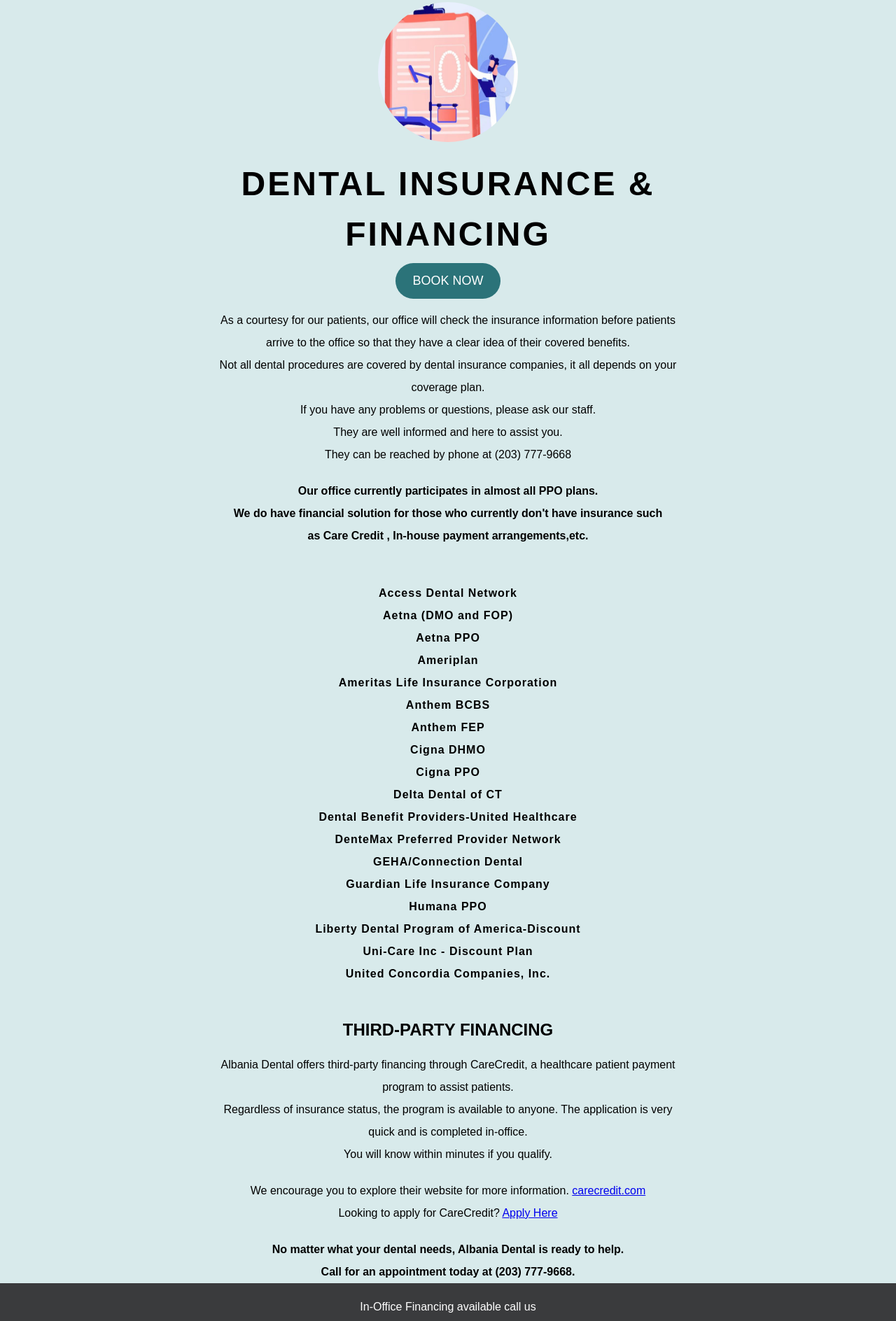
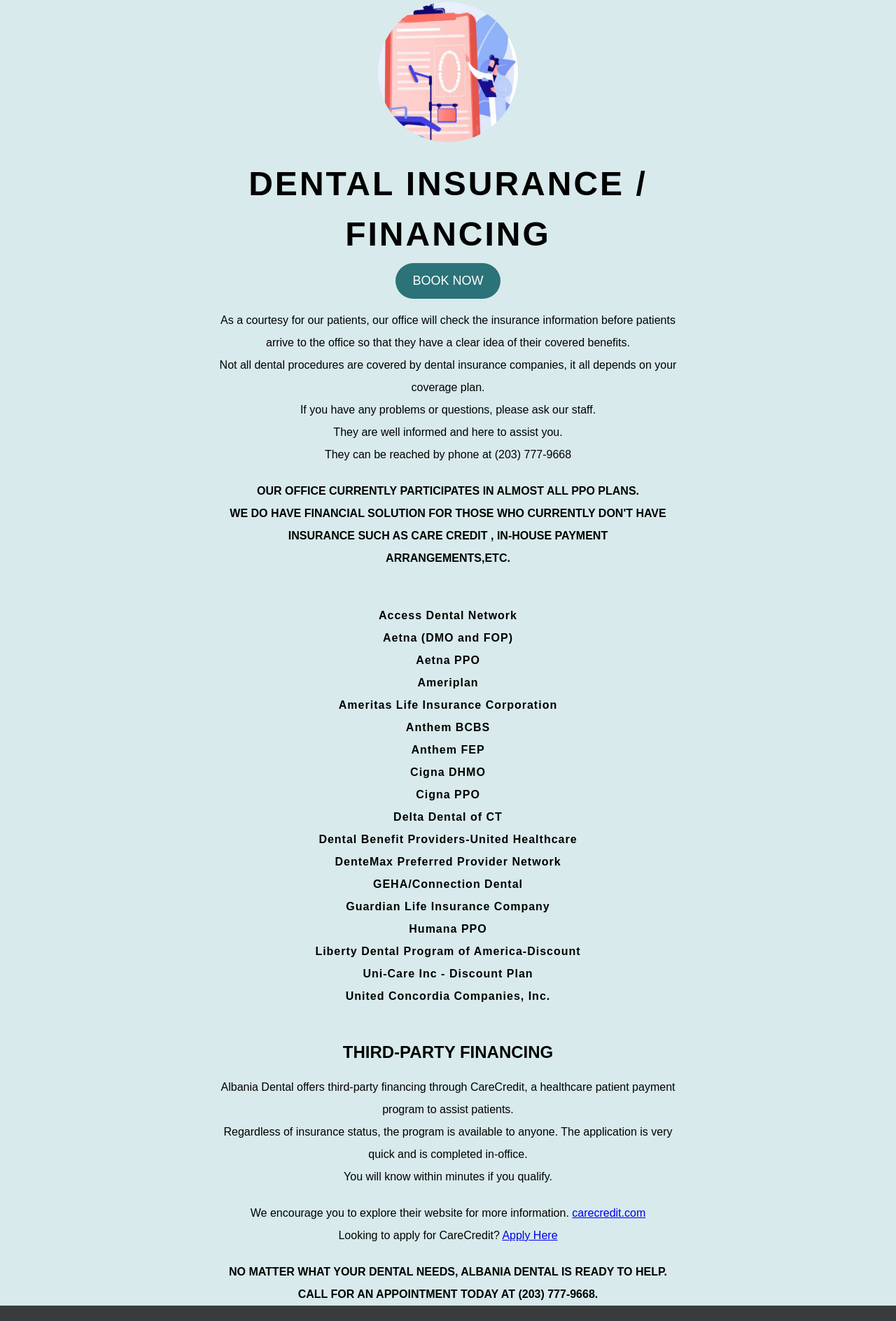
Before and after one commit to IshJimenez/IshJimenez.github.io, a plain HTML site: page insurance.html in a window 1280 px wide. Shown: the part 107-1995 px from the top of the page at 70% size. Drawn offline with Linux system fonts and the light colour scheme.

Commit message:
Changed some small changes in insur/front page

```diff
--- a/insurance.html
+++ b/insurance.html
@@ -76,7 +76,7 @@
         <!-- <a href="https://www.freepik.com/vectors/dental-clinic">Dental clinic vector created by vectorjuice - www.freepik.com</a> -->
         </div>
         <div class="insurImgTxt">
-            <h1>Dental Insurance & Financing</h1>
+            <h1>Dental Insurance / Financing</h1>
             <a href="book.html">
                 <button class="bookButtonPages">BOOK NOW</button>
             </a>
--- a/style.css
+++ b/style.css
@@ -741,6 +741,7 @@ form input, form textarea {
 .insurTxt2 {
   padding: 20px;
   font-weight: 700;
+  text-transform: uppercase;
 }
 .insur2Txt2 {
   padding: 20px;
@@ -756,6 +757,7 @@ form input, form textarea {
 }
 .insurEndP {
   font-weight: 700;
+  text-transform: uppercase;
 }
 /* --------------------------------------------------------------------------------------------------------------------------- */
 /* -------------------------------------------------- Covid --------------------------------------------------------------- */
```
Also changed, not shown: general.html (+1 -1 lines), index.html (+1 -1 lines), patient.html (+1 -1 lines).
